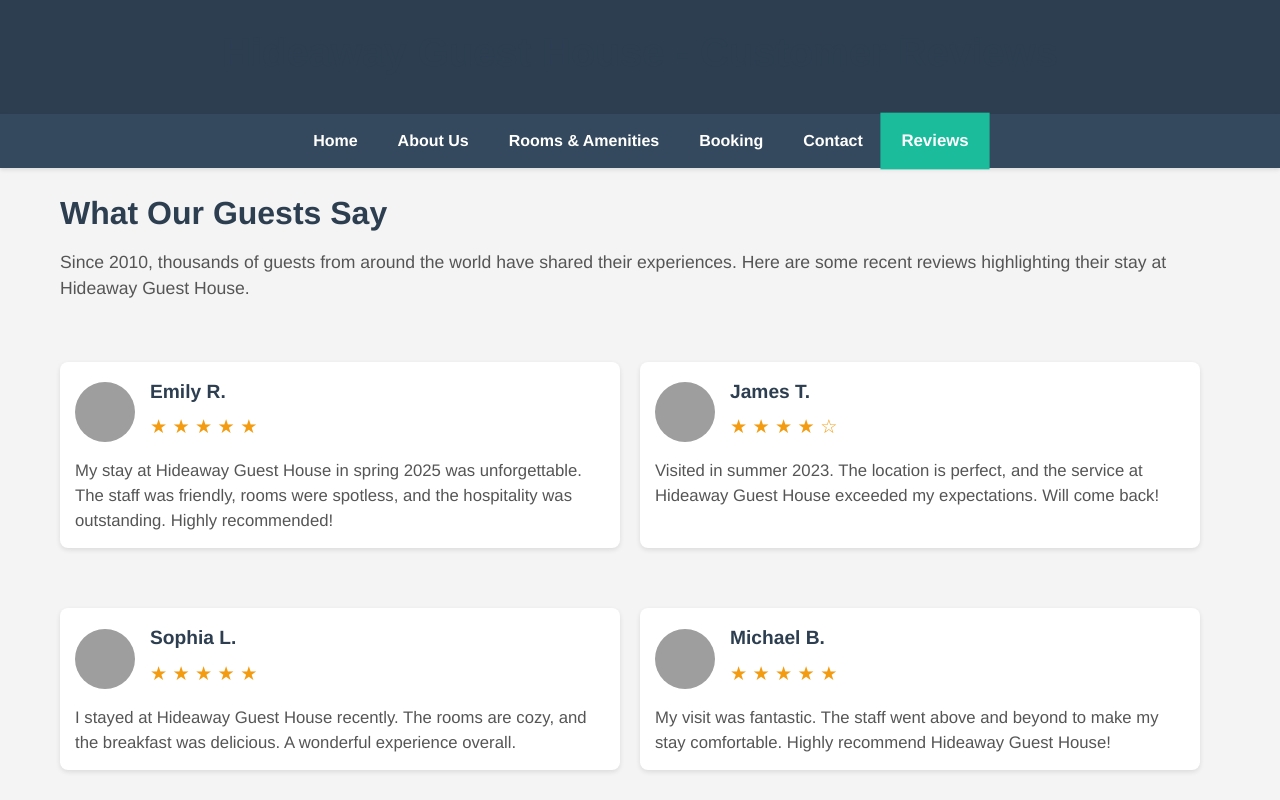
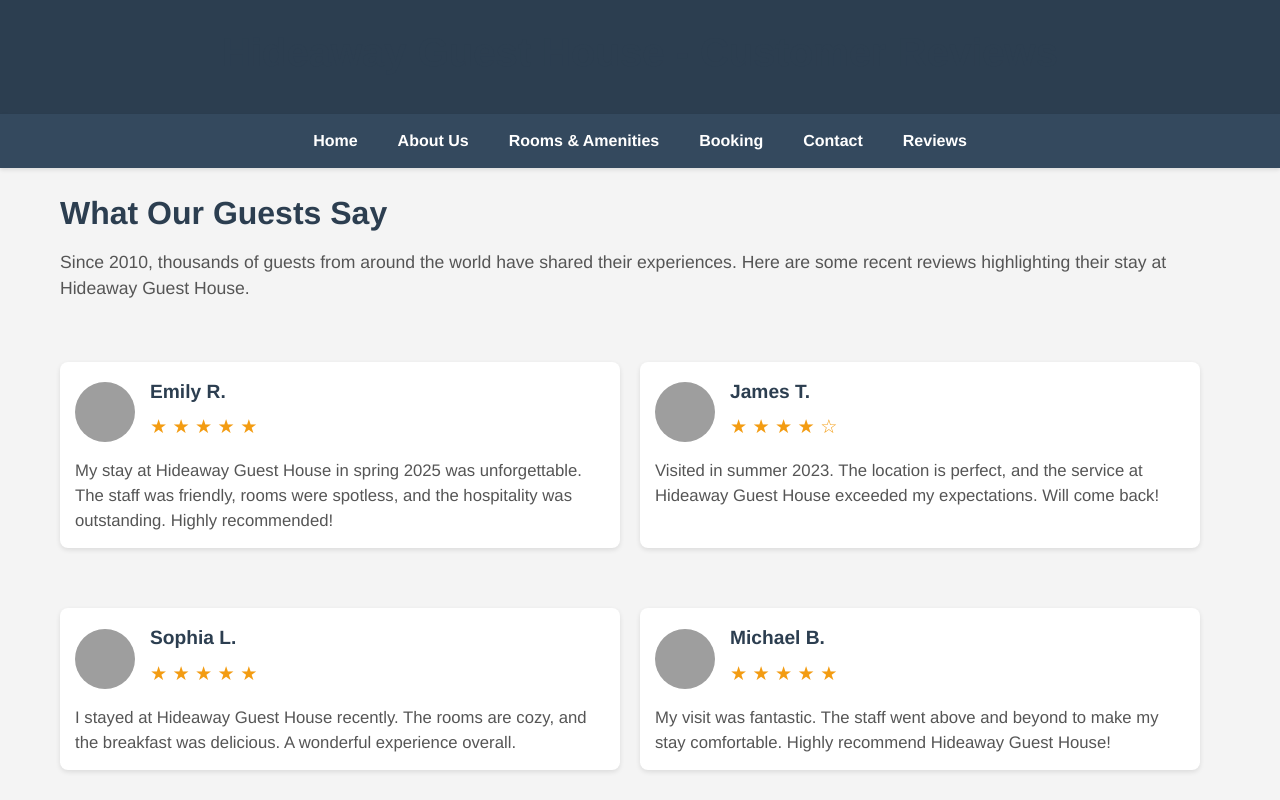
Before and after one commit to hidewayguesthouse/hidewayguesthouse, a plain HTML site: page reviews.html in a window 1280 px wide. Shown: the top 800 px of the page. Drawn offline with Linux system fonts and the light colour scheme; grey boxes are pictures that could not be loaded.

Commit message:
Update reviews.html

```diff
--- a/reviews.html
+++ b/reviews.html
@@ -124,12 +124,12 @@ button:hover {
 </header>
 
 <nav>
-    <a href="index.html">Home</a>
+   <a href="index.html">Home</a>
     <a href="about.html">About Us</a>
     <a href="rooms.html">Rooms & Amenities</a>
     <a href="booking.html">Booking</a>
     <a href="contact.html">Contact</a>
-    <a href="reviews.html" class="active">Reviews</a>
+    <a href="reviews.html">Reviews</a>
 </nav>
 
 <div class="container">
```
